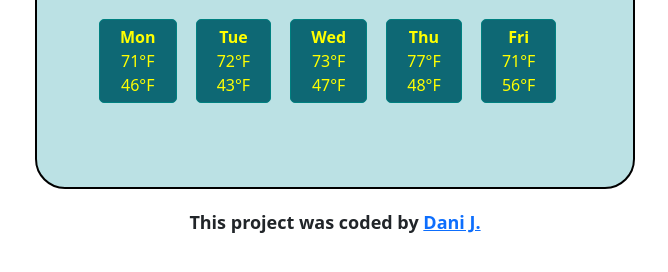
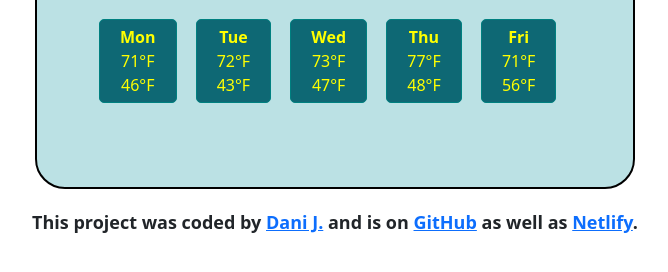
Before and after one commit to Xcodetta/Weather-App-Project, a website built with Parcel: page index.html in a window 1280 px wide. Shown: the part 424-696 px from the top of the page, without its empty margins (305-973 px from the left). Built offline with nearby package versions, Linux system fonts and the light colour scheme.

Commit message:
Enhance footer with GitHub and Netlify links
Updated footer to include links to GitHub and Netlify.

```diff
--- a/index.html
+++ b/index.html
@@ -83,9 +83,11 @@
       </div>
     </div>
     <footer>
-      This project was coded by <a href="#" target="_blank"> Dani J.</a>
+      This project was coded by <a href="#" target="_blank"> Dani J.</a> and is
+      on <a href="https://github.com/" target="_blank">GitHub</a> as well as
+      <a href="https://app.netlify.com/teams/xcodetta/projects" target="_blank"
+        >Netlify</a>.
       <br />
-    </footer>
     </footer>
   </body>
 </html>
```
